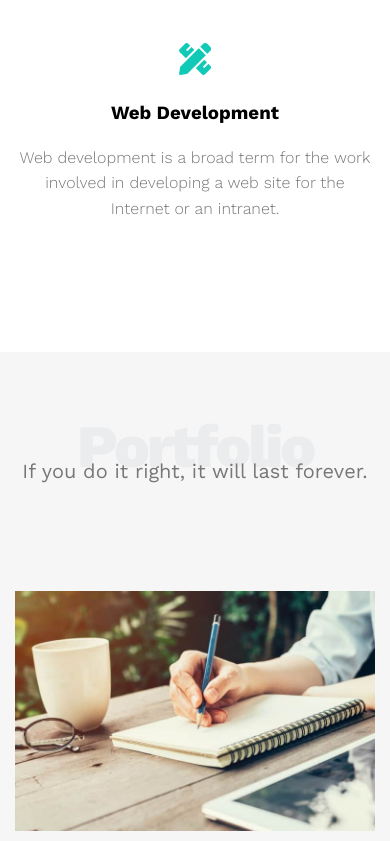
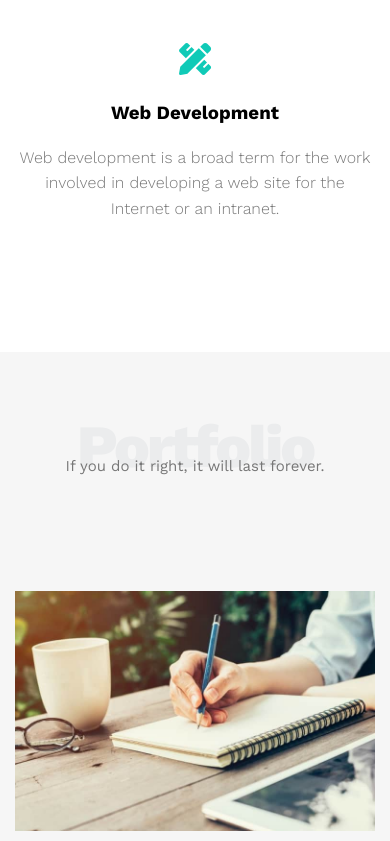
Before and after one commit to Matthew-19/M-Leon-Template, a plain HTML site: page index.html in a window 390 px wide. Shown: the part 2755-3596 px from the top of the page. Drawn offline with nearby package versions, Linux system fonts and the light colour scheme.

Commit message:
font-size fixed

```diff
--- a/CSS/Leon.css
+++ b/CSS/Leon.css
@@ -91,7 +91,7 @@ section {
 		font-size: 60px;
 	}
 	.special-heading::before {
-		bottom: -2px;
+		font-size: 15px;
 	}
 }
 /* End Components */
@@ -280,11 +280,6 @@ header nav .links li:not(:last-child) a {
 .portfolio .container .special-heading::before {
 	content: "If you do it right, it will last forever.";
 }
-@media (max-width: 767px) {
-	.portfolio .container .special-heading::before {
-		width: 106%;
-	}
-}
 .portfolio .container .portfolio-content {
 	gap: 30px;
 }
```
